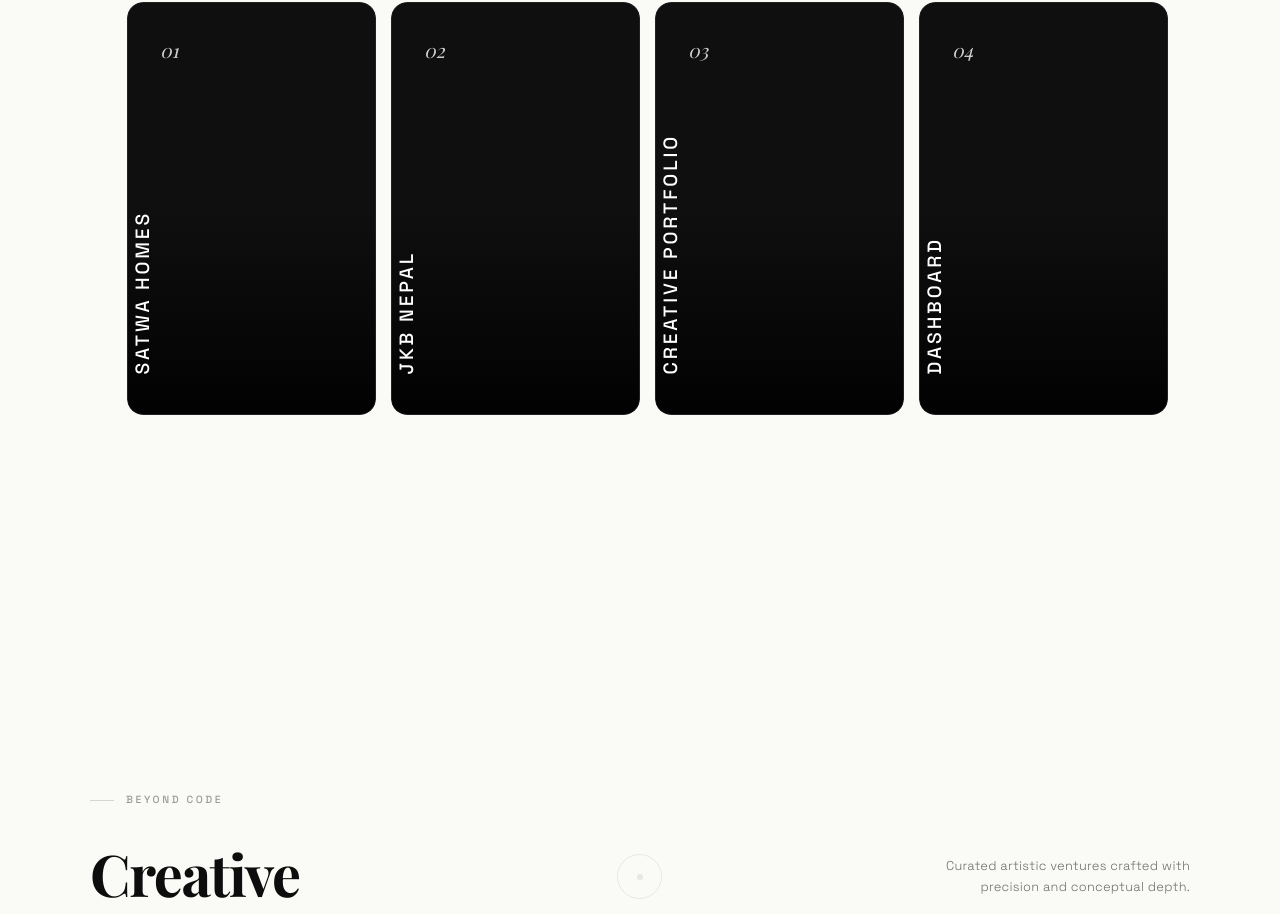
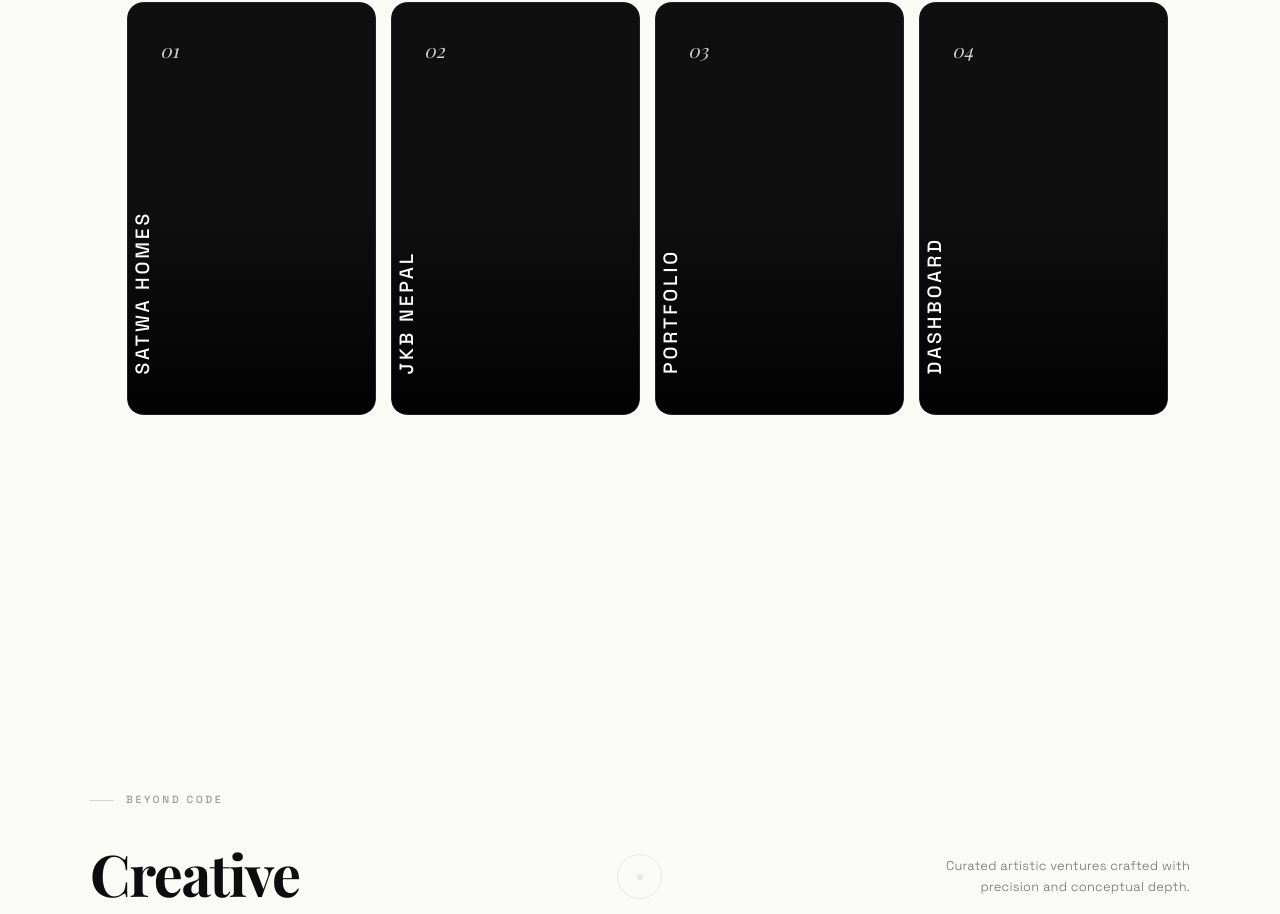
Before and after one commit to SaubhagyaJung/Portfolio, a plain HTML site: page index.html in a window 1280 px wide. Shown: the part 3320-4234 px from the top of the page. Drawn offline with nearby package versions, Linux system fonts and the light colour scheme; a web font is replaced by a local one.

Commit message:
Update index.html

```diff
--- a/index.html
+++ b/index.html
@@ -2200,7 +2200,7 @@
         </div>
         <div class="slice-overlay">
           <div class="slice-number">03</div>
-          <div class="slice-title-vertical">Creative Portfolio</div>
+          <div class="slice-title-vertical">Portfolio</div>
           <div class="slice-details">
             <span class="slice-type">Portfolio</span>
             <h3 class="slice-name">Creative Portfolio</h3>
```
